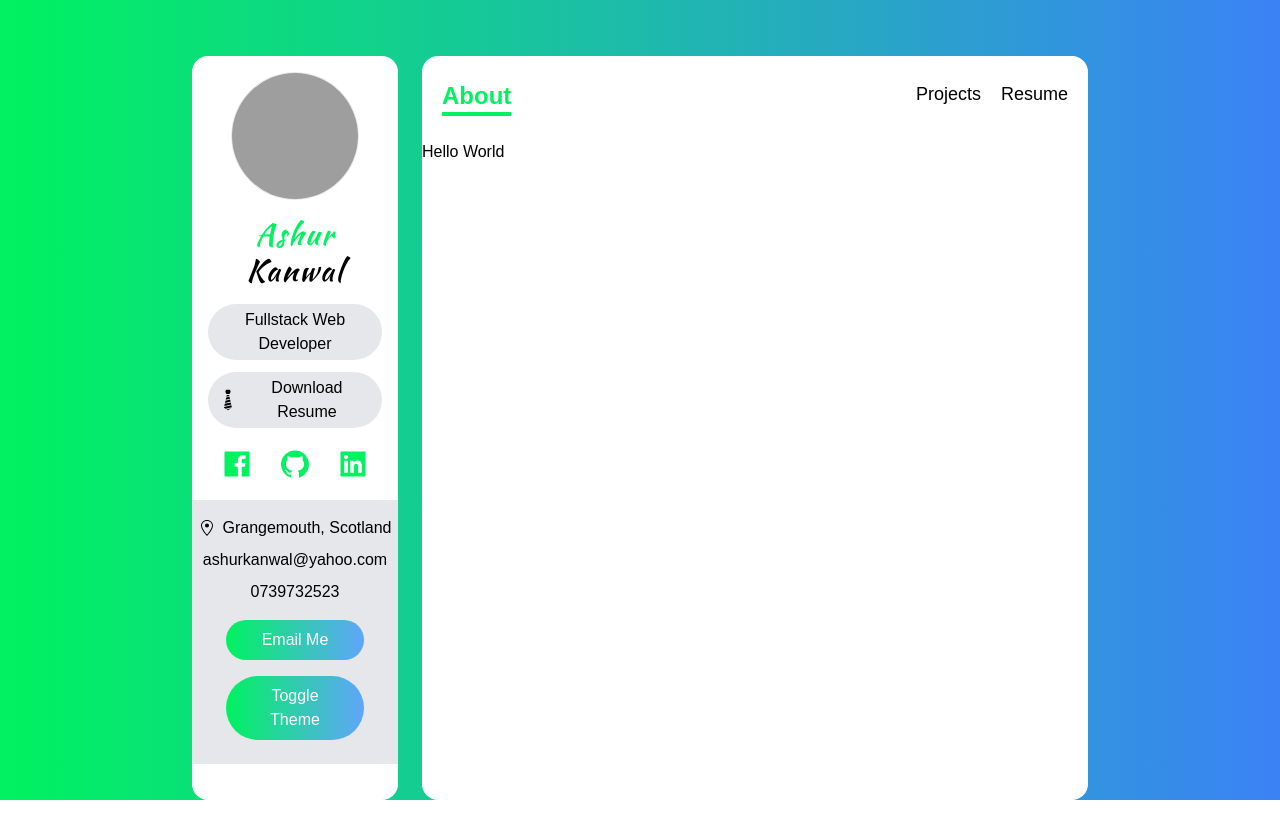
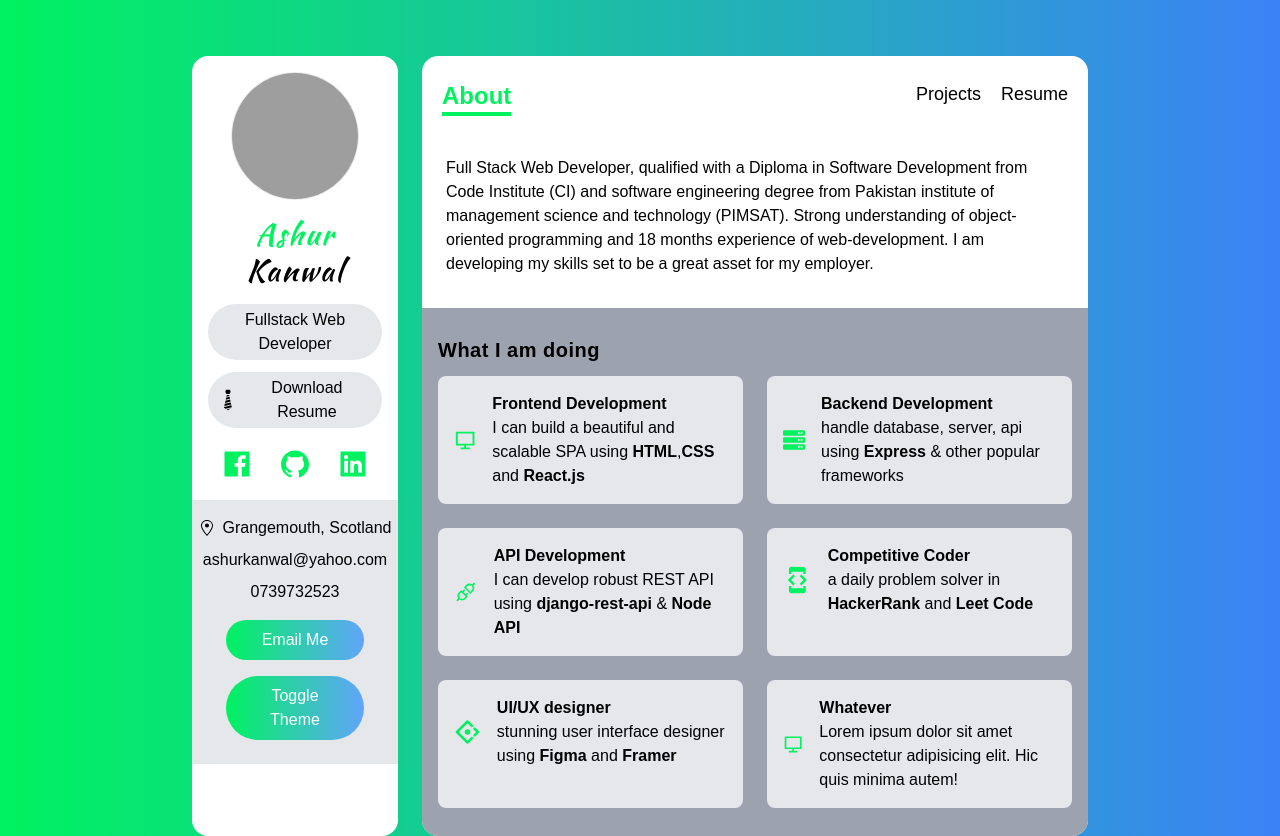
Before and after one commit to ashur-k/Ashur-Resume, a Next.js app in the folder new-resume/: page / in a window 1280 px wide. Before the commit the page ends 800 px from the top, so only its background shows below. Built offline with nearby package versions, Linux system fonts and the light colour scheme; grey boxes are pictures that could not be loaded.

Commit message:
updated about page learnt about deangerously set inner html

```diff
--- /dev/null
+++ b/new-resume/components/ServiceCard.tsx
@@ -0,0 +1,25 @@
+import React from 'react'
+import { FunctionComponent } from 'react'
+import { Service} from '../types'
+
+const ServiceCard:FunctionComponent<{service:Service}> = ({
+    service:{Icon, about, title},
+}) => {
+    const createMarkup = () => {
+        return{
+            __html:about,
+        }
+    }
+
+    return (
+        <div className='flex items-center p-2 space-x-4 '>
+            <Icon className='w-12 h-12 text-green'/>
+            <div>
+                <h4 className='font-bold'>{title}</h4>
+                <p dangerouslySetInnerHTML={createMarkup()} />
+            </div>
+        </div>
+    )
+}
+
+export default ServiceCard
--- a/new-resume/pages/index.tsx
+++ b/new-resume/pages/index.tsx
@@ -1,12 +1,40 @@
 import { GetServerSideProps, GetStaticPropsContext } from 'next'
 import { services } from '../data'
+import ServiceCard from '../components/ServiceCard'
 
+const Home = () => {
 
-const Home = ({services}) => {
-  // console.log('service:',services)
   return (
-    <div>
-      <h1 className="text">Hello World</h1>
+    <div className="flex flex-col flex-grow px-6 pt-1 ">
+      <h5 className="my-3 text-base font-medium">
+        Full Stack Web Developer, qualified with a Diploma
+        in Software Development from Code Institute (CI)
+        and software engineering degree from Pakistan
+        institute of management science and technology (PIMSAT).
+        Strong understanding of object-oriented programming and 18
+        months experience of web-development. I am developing my
+        skills set to be a great asset for my employer.
+      </h5>
+      <div
+        className="flex-grow p-4 mt-5 bg-gray-400 dark:bg-dark-100 "
+        style={{ marginLeft: "-1.5rem", marginRight: "-1.5rem" }}
+      >
+        <h4 className="my-3 text-xl font-semibold tracking-wide">
+          What I am doing
+        </h4>
+        <div className="grid gap-6 my-3 md:grid-cols-2">
+            {
+              services.map(service=> (
+                <div
+                  className="col-span-2 p-2 bg-gray-200 rounded-lg dark:bg-dark-200 md:col-span-1 "
+                  key={service.title}
+                >
+                  <ServiceCard service={service} />
+                </div>
+              ))
+            }
+        </div>
+      </div>
     </div>
   )
 }
@@ -25,18 +53,18 @@ export default Home
 //   }
 // }
 
-export const getStaticProps = async (
+// export const getStaticProps = async (
 
-  context:GetStaticPropsContext
+//   context:GetStaticPropsContext
 
-  ) => {
+//   ) => {
 
-  const res = await fetch('http://localhost:3000/api/services')
-  const data = await res.json()
+//   const res = await fetch('http://localhost:3000/api/services')
+//   const data = await res.json()
 
-  return {
-    props:{
-      services: data.services,
-    }
-  }
-}
+//   return {
+//     props:{
+//       services: data.services,
+//     }
+//   }
+// }
```
